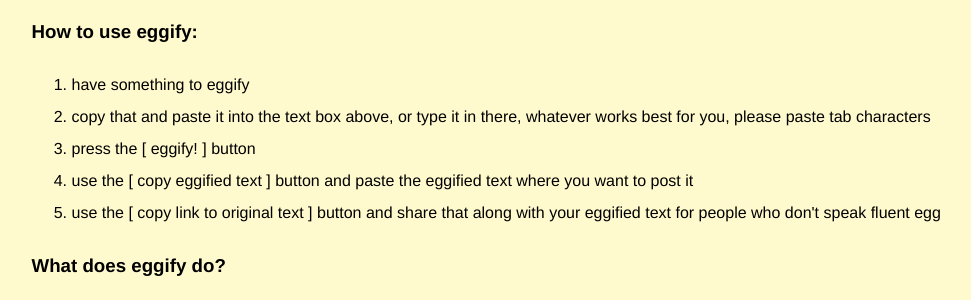
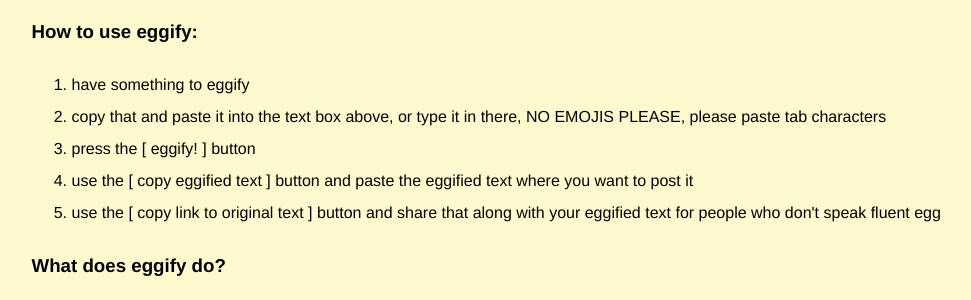
Before and after one commit to ad-egg/eggify, a Django app: page / in a window 1280 px wide. Shown: the part 583-883 px from the top of the page, without its empty margins (142-1113 px from the left). Run offline with Django 3.2, Linux system fonts and the light colour scheme; some libraries are stand-ins or nearby versions.

Commit message:
do not post emojis

```diff
--- a/eggify/templates/eggify/egged.html
+++ b/eggify/templates/eggify/egged.html
@@ -34,7 +34,7 @@
 				<H3>How to use eggify:</H3>
 				<OL>
 					<LI>have something to eggify</LI>
-					<LI>copy that and paste it into the text box above, or type it in there, whatever works best for you, please paste tab characters</LI>
+					<LI>copy that and paste it into the text box above, or type it in there, NO EMOJIS PLEASE, please paste tab characters</LI>
 					<LI>press the <SPAN>[ eggify! ]</SPAN> button</LI>
 					<LI>use the <SPAN>[ copy eggified text ]</SPAN> button and paste the eggified text where you want to post it</LI>
 					<LI>use the <SPAN>[ copy link to original text ]</SPAN> button and share that along with your eggified text for people who don't speak fluent egg</LI>
--- a/eggify/templates/eggify/index.html
+++ b/eggify/templates/eggify/index.html
@@ -33,7 +33,7 @@
 				<H3>How to use eggify:</H3>
 				<OL>
 					<LI>have something to eggify</LI>
-					<LI>copy that and paste it into the text box above, or type it in there, whatever works best for you, please paste tab characters</LI>
+					<LI>copy that and paste it into the text box above, or type it in there, NO EMOJIS PLEASE, please paste tab characters</LI>
 					<LI>press the <SPAN>[ eggify! ]</SPAN> button</LI>
 					<LI>use the <SPAN>[ copy eggified text ]</SPAN> button and paste the eggified text where you want to post it</LI>
 					<LI>use the <SPAN>[ copy link to original text ]</SPAN> button and share that along with your eggified text for people who don't speak fluent egg</LI>
```
